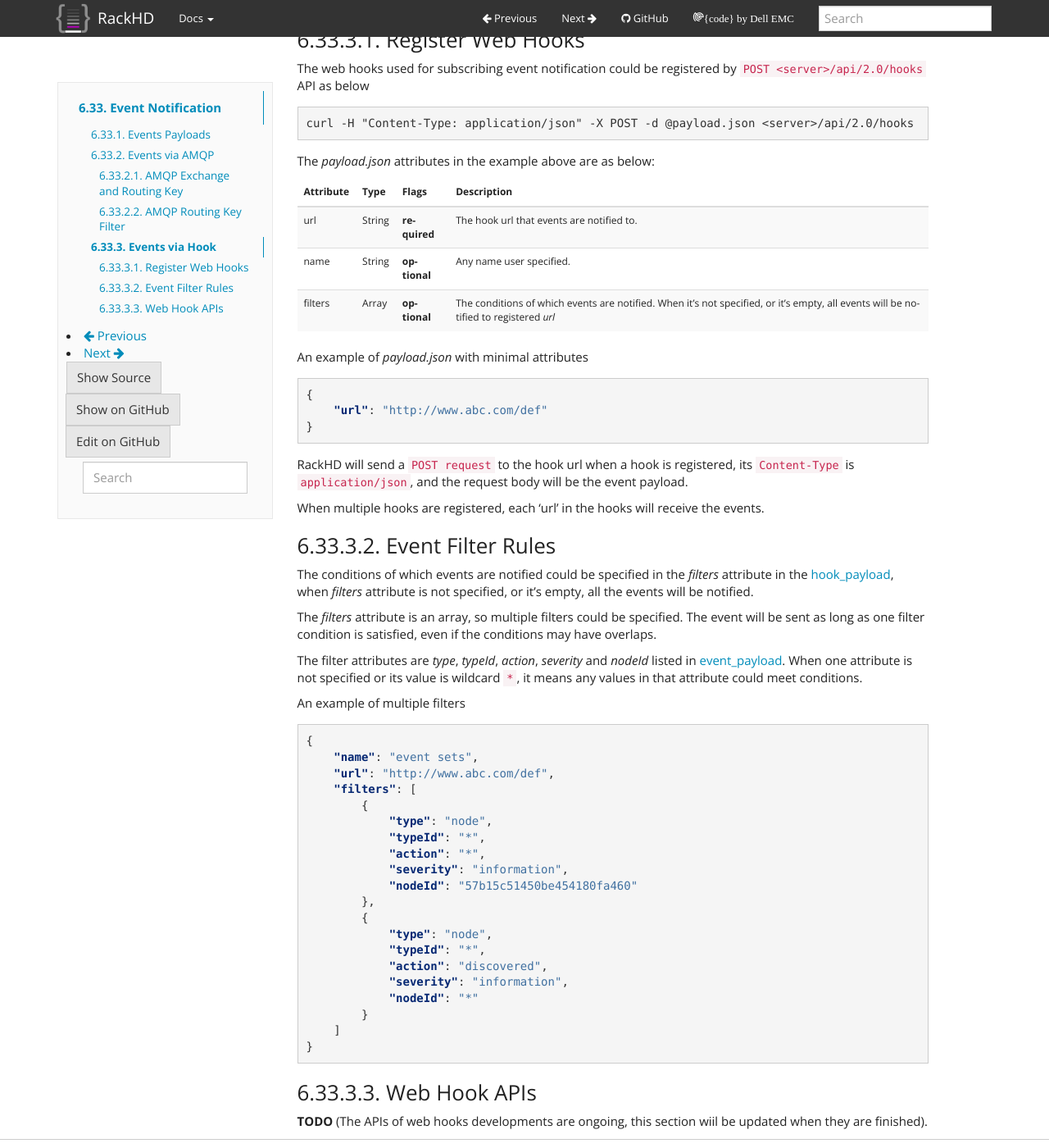
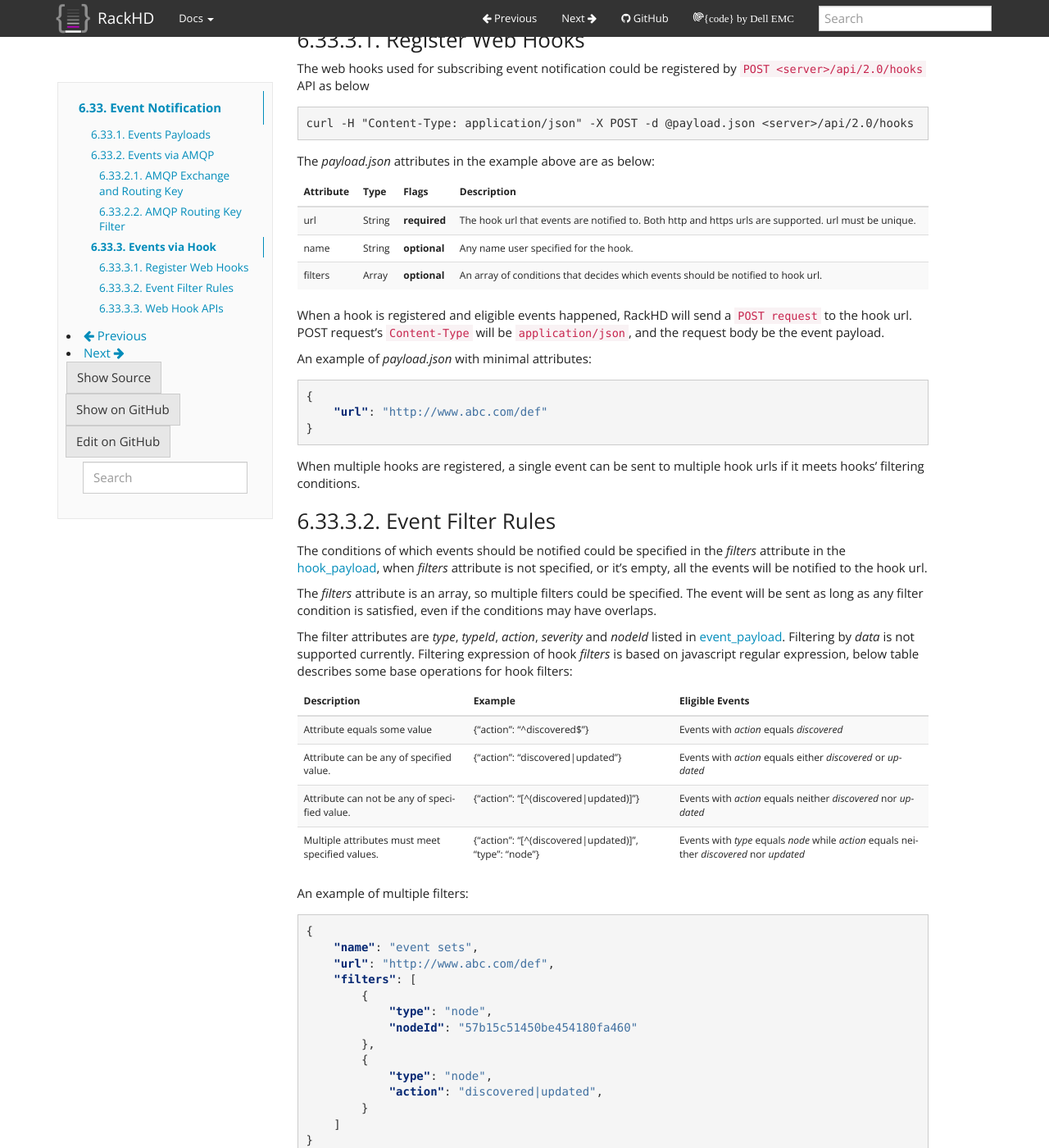
Before and after one commit to RackHD/docs, a Sphinx documentation site: the page built from docs/rackhd/event_notification.rst, in a window 1280 px wide and 1400 px high, scrolled down 3698 px. Shown: the whole window at 82% size. Built offline with Sphinx 7.4.7, drawn with Linux system fonts in a browser that asks for light colours; some of the changed text lies outside the part shown.

Commit message:
Add hook related description in event notification.

```diff
--- a/docs/rackhd/event_notification.rst
+++ b/docs/rackhd/event_notification.rst
@@ -244,12 +244,14 @@
 ========= ====== ============ ============================================
 Attribute Type   Flags        Description
 ========= ====== ============ ============================================
-url       String **required** The hook url that events are notified to.
-name      String **optional** Any name user specified.
-filters   Array  **optional** The conditions of which events are notified. When it's not specified, or it's empty, all events will be notified to registered `url`
+url       String **required** The hook url that events are notified to. Both http and https urls are supported. url must be unique.
+name      String **optional** Any name user specified for the hook.
+filters   Array  **optional** An array of conditions that decides which events should be notified to hook url.
 ========= ====== ============ ============================================
 
-An example of `payload.json` with minimal attributes
+When a hook is registered and eligible events happened, RackHD will send a ``POST request`` to the hook url. POST request's ``Content-Type`` will be ``application/json``, and the request body be the event payload.
+
+An example of `payload.json` with minimal attributes:
 
 .. code-block:: JSON
 
@@ -257,20 +259,28 @@
         "url": "http://www.abc.com/def"
     }
 
-RackHD will send a ``POST request`` to the hook url when a hook is registered, its  ``Content-Type`` is ``application/json``, and the request body will be the event payload.
-
-When multiple hooks are registered, each 'url' in the hooks will receive the events.
+When multiple hooks are registered, a single event can be sent to multiple hook urls if it meets hooks' filtering conditions.
 
 Event Filter Rules
 ^^^^^^^^^^^^^^^^^^^
 
-The conditions of which events are notified could be specified in the `filters` attribute in the hook_payload_, when `filters` attribute is not specified, or it's empty, all the events will be notified.
+The conditions of which events should be notified could be specified in the `filters` attribute in the hook_payload_, when `filters` attribute is not specified, or it's empty, all the events will be notified to the hook url.
 
-The `filters` attribute is an array, so multiple filters could be specified. The event will be sent as long as one filter condition is satisfied, even if the conditions may have overlaps.
+The `filters` attribute is an array, so multiple filters could be specified. The event will be sent as long as any filter condition is satisfied, even if the conditions may have overlaps.
 
-The filter attributes are `type`, `typeId`, `action`, `severity` and `nodeId` listed in event_payload_. When one attribute is not specified or its value is wildcard ``*``, it means any values in that attribute could meet conditions.
+The filter attributes are `type`, `typeId`, `action`, `severity` and `nodeId` listed in event_payload_. Filtering by `data` is not supported currently. Filtering expression of hook `filters` is based on javascript regular expression, below table describes some base operations for hook filters:
 
-An example of multiple filters
+=============================================== ======================================================= ============================
+Description                                     Example                                                 Eligible Events
+=============================================== ======================================================= ============================
+Attribute equals some value                     {"action": "^discovered$"}                              Events with `action` equals `discovered`
+Attribute can be any of specified value.        {"action": "discovered|updated"}                        Events with `action` equals either `discovered` or `updated`
+Attribute can not be any of specified value.    {"action": "[^(discovered|updated)]"}                   Events with `action` equals neither `discovered` nor `updated`
+Multiple attributes must meet specified values. {"action": "[^(discovered|updated)]", "type": "node"}   Events with `type` equals `node`
+                                                                                                        while `action` equals neither `discovered` nor `updated`
+=============================================== ======================================================= ============================
+
+An example of multiple filters:
 
 .. code-block:: JSON
 
@@ -280,17 +290,11 @@
         "filters": [
             {
                 "type": "node",
-                "typeId": "*",
-                "action": "*",
-                "severity": "information",
                 "nodeId": "57b15c51450be454180fa460"
             },
             {
                 "type": "node",
-                "typeId": "*",
-                "action": "discovered",
-                "severity": "information",
-                "nodeId": "*"
+                "action": "discovered|updated",
             }
         ]
     }
@@ -299,4 +303,48 @@
 Web Hook APIs
 ^^^^^^^^^^^^^^^
 
-**TODO** (The APIs of web hooks developments are ongoing, this section wiil be updated when they are finished).
+
+**Create a new hook**
+
+
+.. code-block:: REST
+
+    POST /api/2.0/hooks
+    {
+        "url": "http://www.abc.com/def"
+    }
+
+
+**Delete an existing hook**
+
+
+.. code-block:: REST
+
+    DELETE /api/2.0/hooks/:id
+
+
+**Get a list of hooks**
+
+
+.. code-block:: REST
+
+    GET /api/2.0/hooks
+
+
+**Get details of a single hook**
+
+
+.. code-block:: REST
+
+    GET /api/2.0/hooks/:id
+
+
+**Update an existing hook**
+
+
+.. code-block:: REST
+
+    PATCH /api/2.0/hooks/:id
+    {
+        "name": "New Hook"
+    }
```
Also changed, not shown: other parts of docs/rackhd/event_notification.rst (+2 -2 lines).
